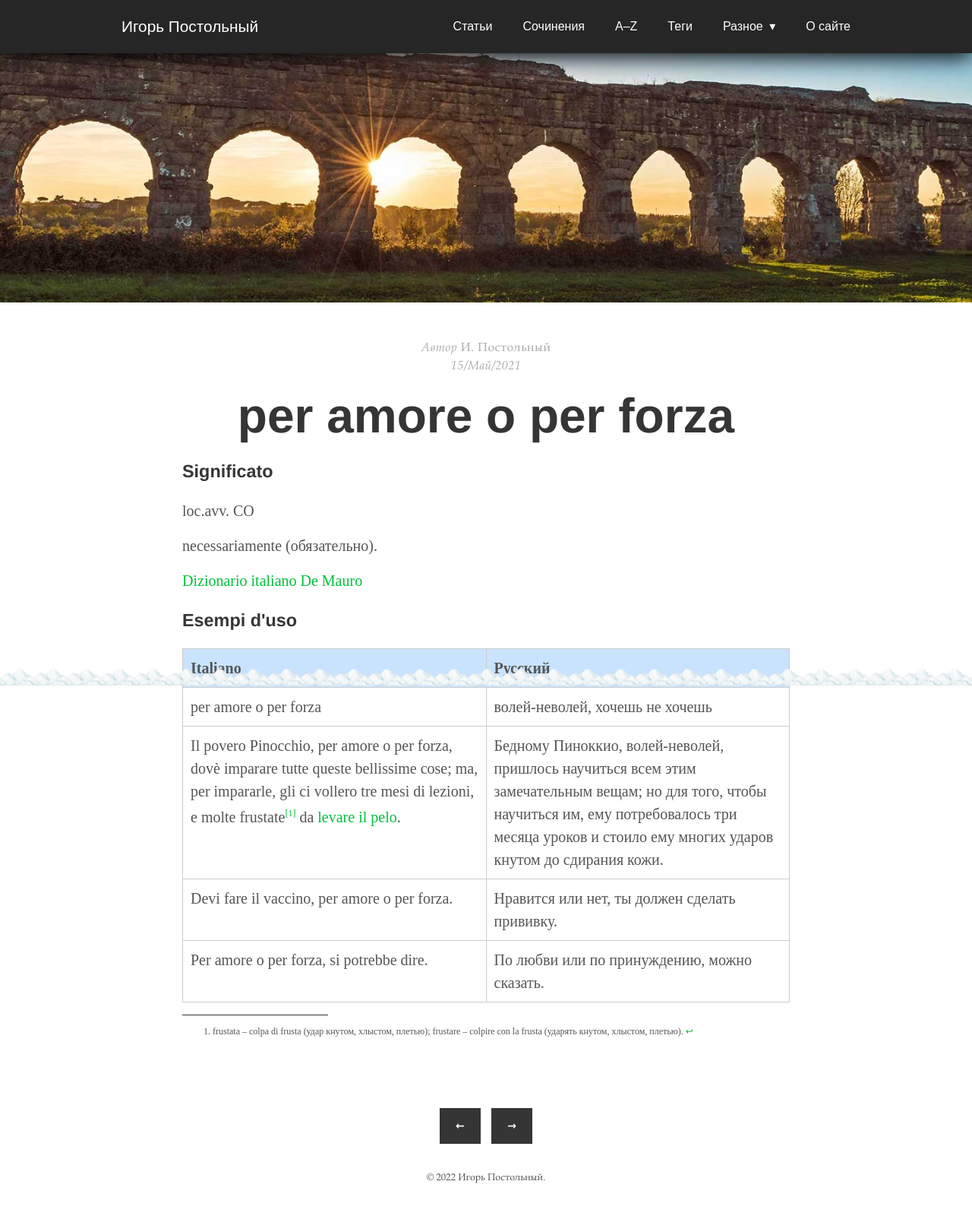
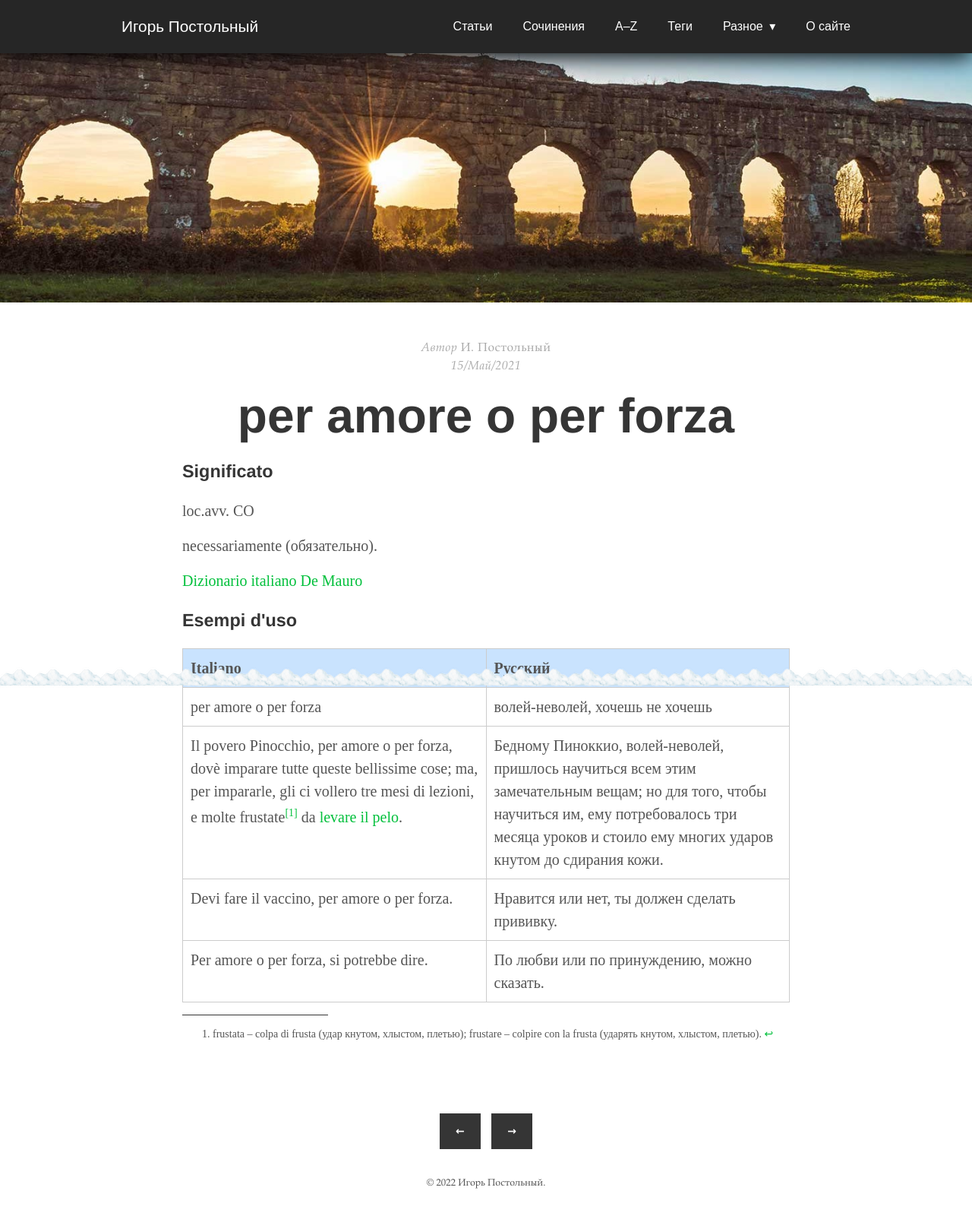
Before and after one commit to postolny/postolny.github.io, a Jekyll site: the page built from _posts/2021-05-15-per-amore-o-per-forza.md, in a window 1280 px wide. Shown: the whole page at 76% size. Built offline with Jekyll 4.4.1, drawn with Linux system fonts in a browser that asks for light colours.

Commit message:
Add files via upload

```diff
--- a/_sass/tale/_base.scss
+++ b/_sass/tale/_base.scss
@@ -126,7 +126,7 @@ main {
 
 .footnote {
   transition: color 0.25s ease-in-out;
-  font-size: 12px;
+  font-size: 14px;
   &:before {
     content: "[";
   }
@@ -139,8 +139,7 @@ main {
 }
 
 .footnotes {
-  font-size: 12px;
-  line-height: 14px;
+  font-size: 14px;
   &:before {
     content: "";
     display: block;
--- a/_sass/tale/_layout.scss
+++ b/_sass/tale/_layout.scss
@@ -454,14 +454,13 @@ footer {
     clear: both;
   }
   sup {
-    font-size: 12px;
+    font-size: 14px;
     vertical-align: super;
     line-height: 0;
   }
   .postilla {
     padding: 10px 0 0;
-    font-size: 12px;
-    line-height: 14px;
+    font-size: 14px;
     &:before {
       content: "";
       display: block;
```
